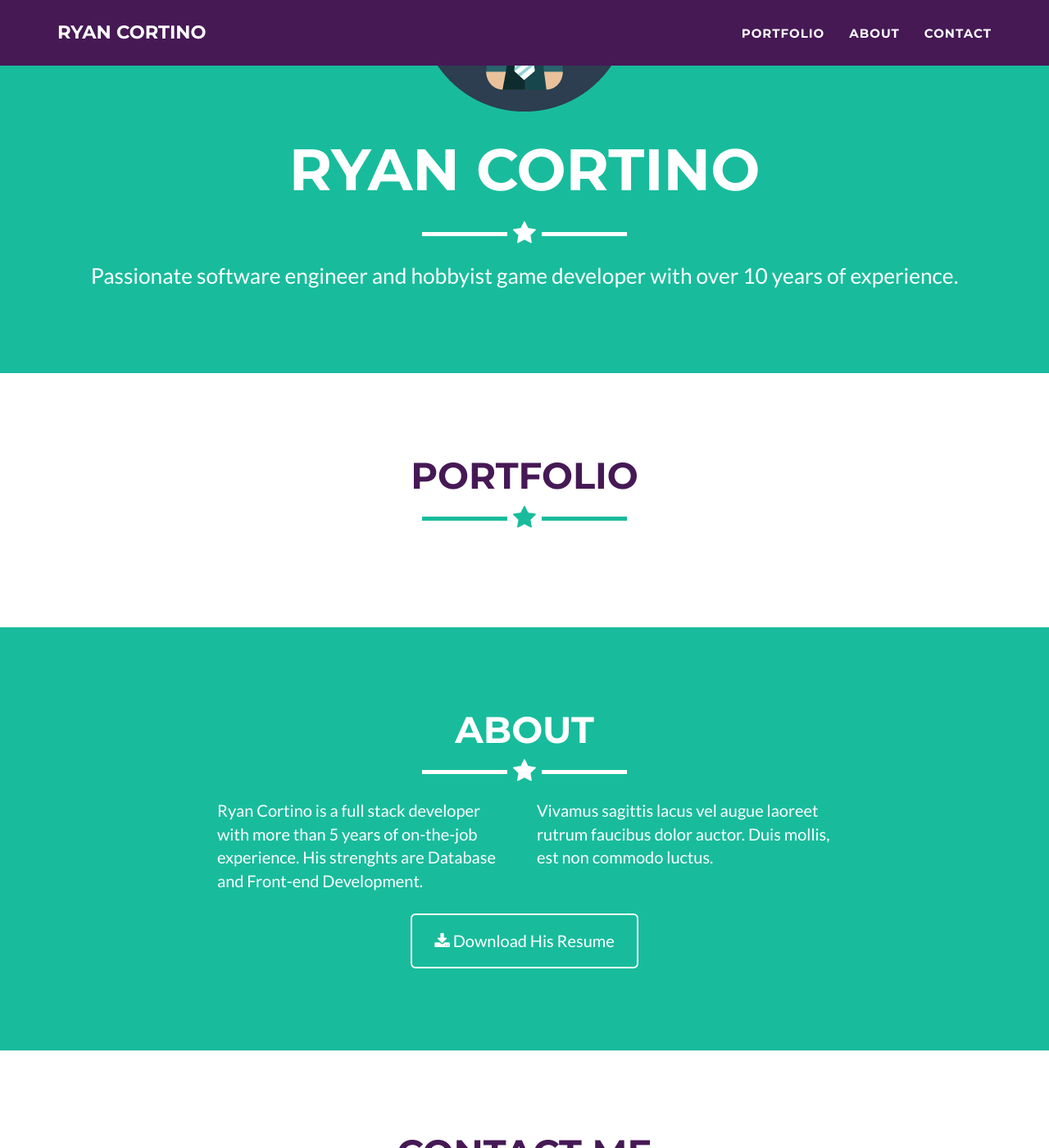
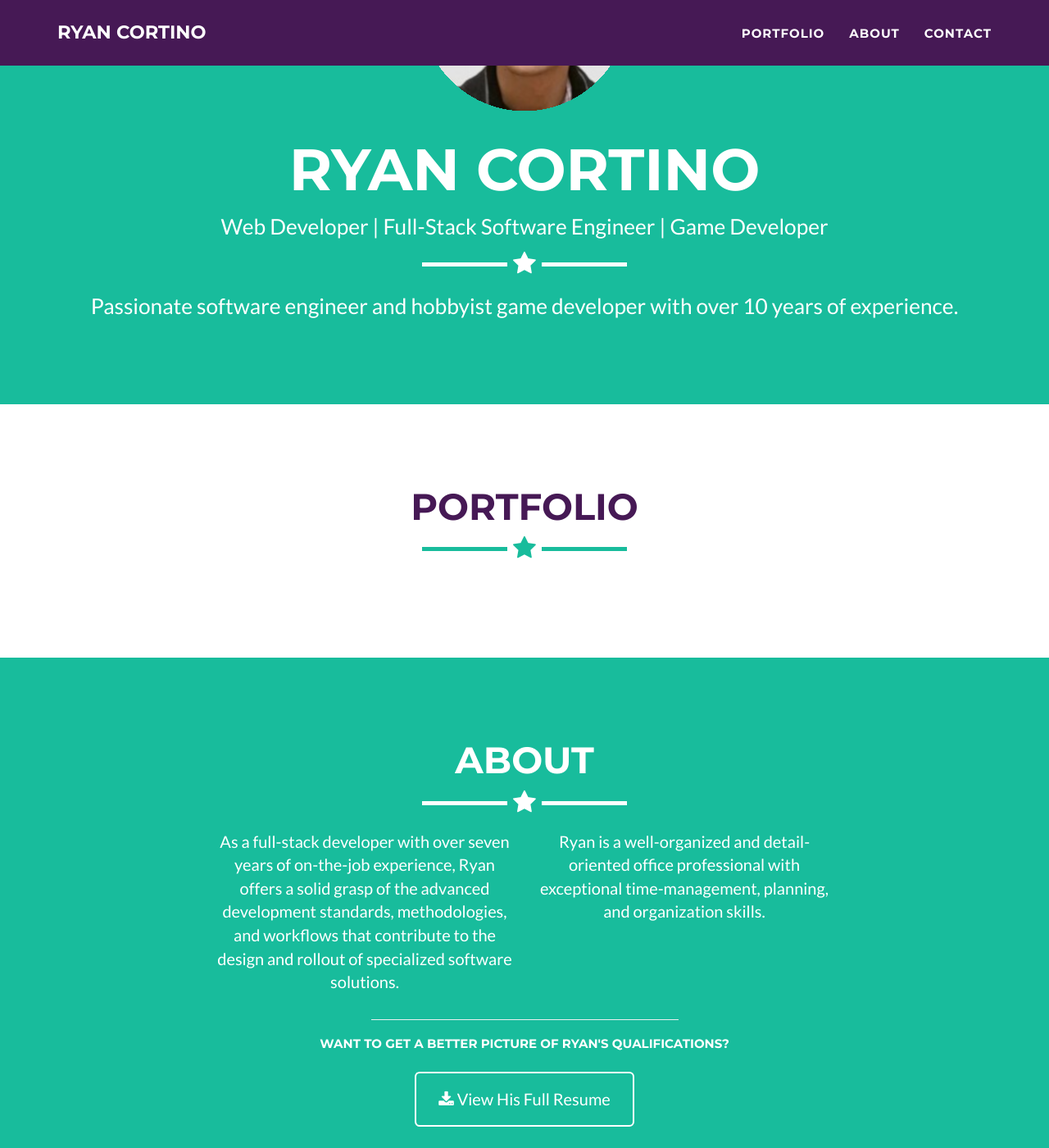
Before and after one commit to RyanCortino/RyanCortino.github.io, a Jekyll site: the page built from index.html, in a window 1280 px wide and 1400 px high, scrolled down 320 px. Shown: the whole window at 82% size. Built offline with Jekyll 4.4.1, drawn with Linux system fonts in a browser that asks for light colours.

Commit message:
Updated Header and About sections

```diff
--- a/_includes/about.html
+++ b/_includes/about.html
@@ -8,17 +8,21 @@
                 </div>
             </div>
             <div class="row">
-                <div class="col-lg-4 col-lg-offset-2">
-                    <p>Ryan Cortino is a full stack developer with more than 5 years of on-the-job experience. His strenghts are Database and Front-end Development.</p>
+                <div class="col-lg-4 col-lg-offset-2 text-center">
+                    <p>As a full-stack developer with over seven years of on-the-job experience, Ryan offers a solid grasp of the advanced development standards, methodologies, and workflows that contribute to the design and rollout of specialized software solutions.</p>
                 </div>
-                <div class="col-lg-4">
-                    <p>Vivamus sagittis lacus vel augue laoreet rutrum faucibus dolor auctor. Duis mollis, est non commodo luctus.</p>
+                <div class="col-lg-4 text-center">
+                    <p>Ryan is a well-organized and detail-oriented office professional with exceptional time-management, planning, and organization skills.</p>
                 </div>
+            </div>
+            <div class="row">
                 <div class="col-lg-8 col-lg-offset-2 text-center">
-                        <a href="assets\file\Ryan Cortino_Resume_2018.pdf" class="btn btn-lg btn-outline" target="_blank">
-                            <i class="fa fa-download"></i> Download His Resume
-                        </a>
-                    </div>
+                    <hr class="w-50">
+                    <h5>Want to get a better picture of Ryan's qualifications?</h5>
+                    <a href="assets\file\Ryan Cortino_Resume_2018.pdf" class="btn btn-lg btn-outline" target="_blank">
+                        <i class="fa fa-download"></i> View His Full Resume
+                    </a>
+                </div>
             </div>
         </div>
     </section>
--- a/_includes/header.html
+++ b/_includes/header.html
@@ -6,6 +6,7 @@
                 <img class="img-responsive" src="assets\img\profile.png" alt="">
                 <div class="intro-text">
                     <span class="name">{{ site.title }}</span>
+                    <small class="skills">{{ site.skills }}</small>
                     <hr class="star-light">
                     <span class="skills">{{ site.description }}</span>
                 </div><!-- /.intro-text -->
```
Also changed, not shown: assets/img/profile.png.
